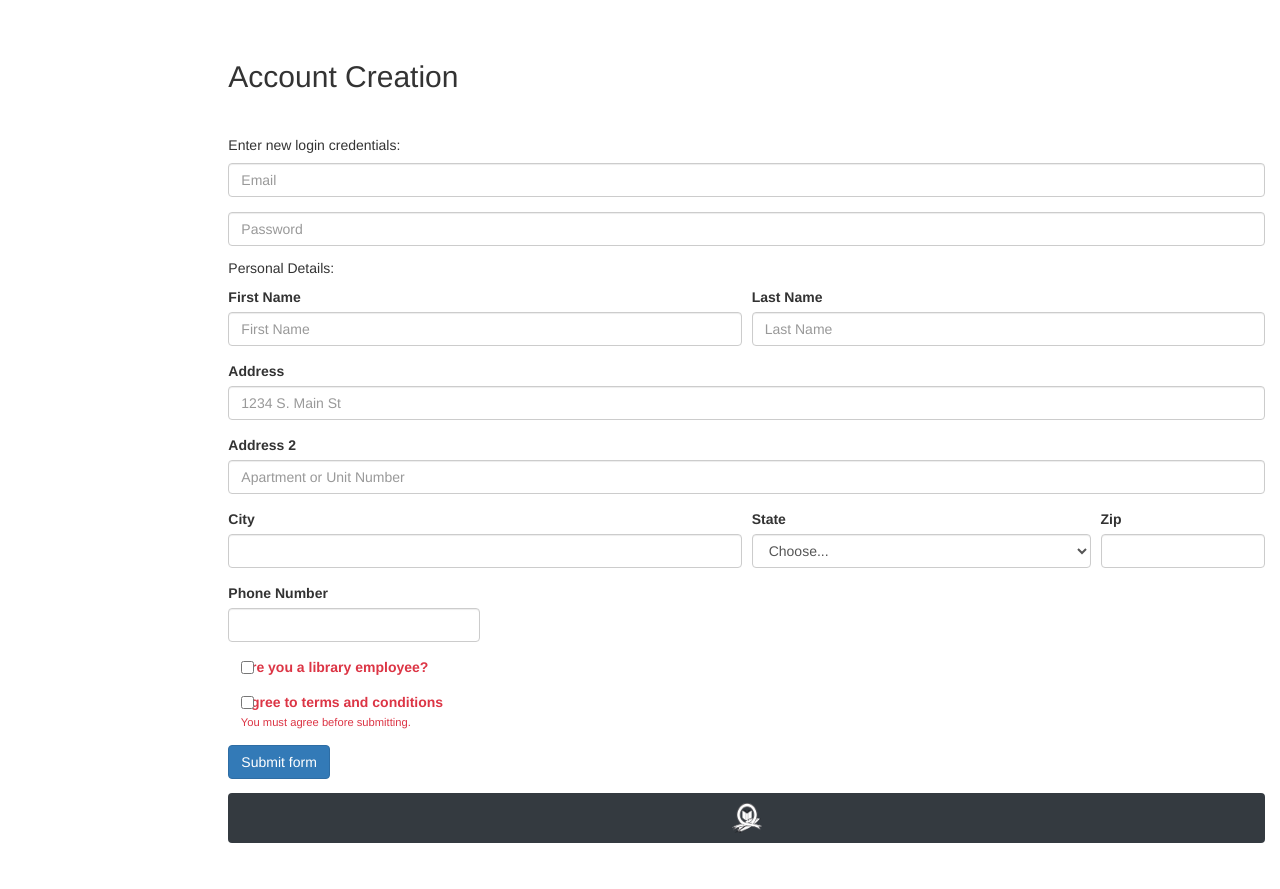
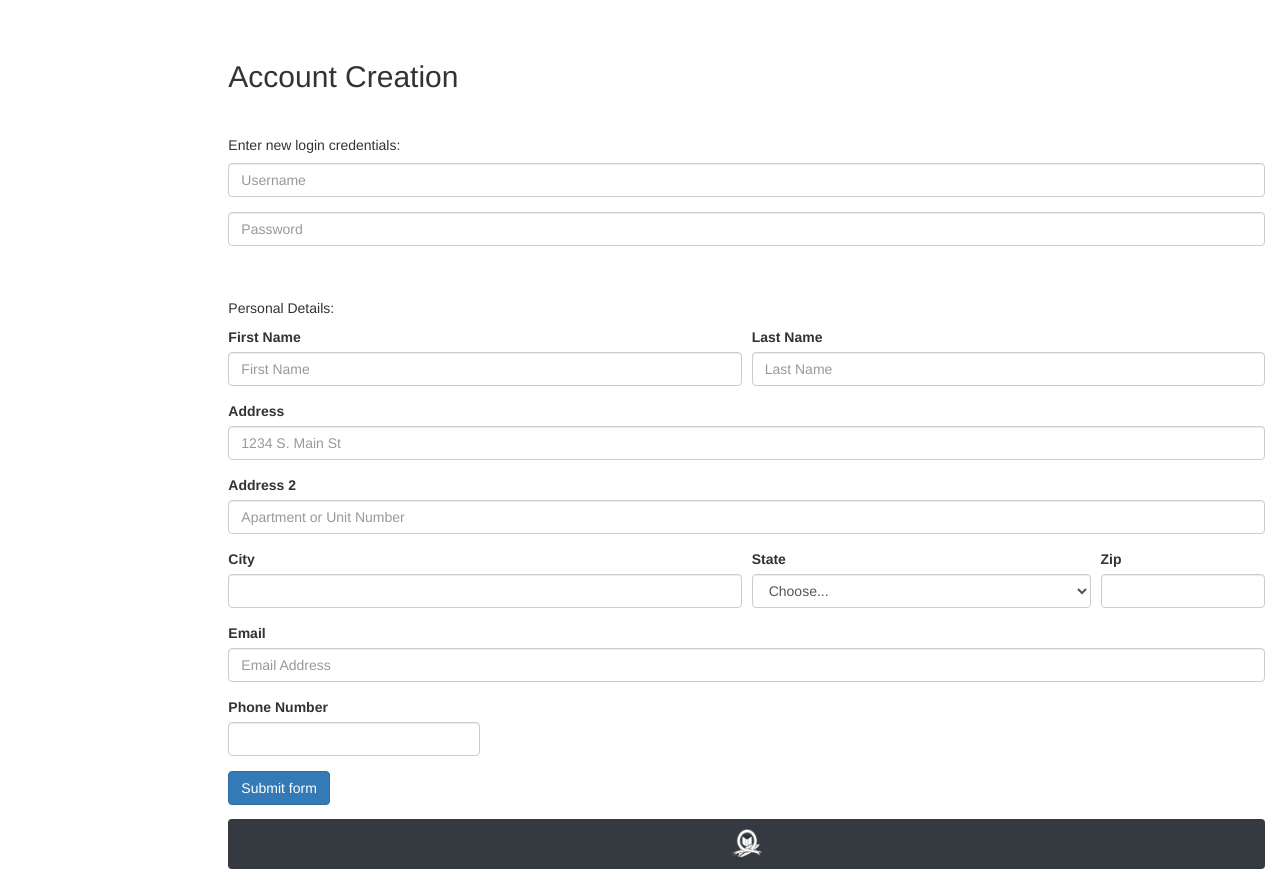
Before and after one commit to tamsenrochelle1/WebAppProject, a PHP site: page /newUser.php in a window 1280 px wide. Shown: the part 62-951 px from the top of the page. Before the commit the page ends 905 px from the top, so only its background shows below. Run offline with PHP 8.4, Linux system fonts and the light colour scheme; tables that the repository leaves empty hold one stand-in row (values such as "Sample post"); data that the repository does not hold is empty; some libraries are stand-ins or nearby versions.

Commit message:
Update newUser.php
finalized newUser.php - yay!

```diff
--- a/newUser.php
+++ b/newUser.php
@@ -7,7 +7,7 @@
 <?php require_once 'inc/menu.php'; ?>
 
 <div class="col-sm-offset-2 col-sm-10">
-<form action="categories.php">
+<form action="newUser.php">
   <div class="form-group">
         <br><h2>Account Creation</h2><br>
   </div>
@@ -15,42 +15,45 @@
   <h5>Enter new login credentials:</h5>
 
   <div class="form-group">
-    <input type="email" class="form-control form-control-lg" name="exampleInputEmail1" id="exampleInputEmail1" aria-describedby="emailHelp" placeholder="Email" required>
+    <input type="text" name="user_name" method="post" action="newUser.php"  class="form-control form-control-lg"  id="inputUser_Name" aria-describedby="user_nameHelp" placeholder="Username" required>
   </div>
 
   <div class="form-group">
-    <input type="password" class="form-control form-control-lg" name="exampleInputPassword1" id="exampleInputPassword1" placeholder="Password" required>
+    <input type="text" name="password" method="post" action="newUser.php" class="form-control form-control-lg"  id="exampleInputPassword1" placeholder="Password" required>
+    <p><br><br></p>
   </div>
 
 
+
+
   <h5>	Personal Details: </h5>
-  <form action="categories.php">
+  <form action="newUser.php">
       <div class="form-row">
         <div class="form-group col-md-6">
           <label for="inputEmail4">First Name</label>
-          <input type="text" class="form-control" id="inputFirstName" placeholder="First Name" required>
+          <input type="text" name="first_name" method="post" action="newUser.php" class="form-control"  id="inputFirstName" placeholder="First Name" required>
         </div>
         <div class="form-group col-md-6">
           <label for="inputPassword4">Last Name</label>
-          <input type="text" class="form-control" id="inputLastName" placeholder="Last Name" required>
+          <input type="text" name="last_name" method="post" action="newUser.php" class="form-control"  id="inputLastName" placeholder="Last Name" required>
         </div>
         </div>
         <div class="form-group">
           <label for="inputAddress">Address</label>
-        <input type="text" class="form-control" id="inputAddress" placeholder="1234 S. Main St">
+          <input type="text" name="address_line_1" method="post" action="newUser.php" class="form-control"  id="inputAddress" placeholder="1234 S. Main St">
         </div>
       <div class="form-group">
         <label for="inputAddress2">Address 2</label>
-        <input type="text" class="form-control" id="inputAddress2" placeholder="Apartment or Unit Number">
+        <input type="text" name="address_line_2" method="post" action="newUser.php" class="form-control"  id="inputAddress2" placeholder="Apartment or Unit Number">
       </div>
       <div class="form-row">
         <div class="form-group col-md-6">
           <label for="inputCity">City</label>
-          <input type="text" class="form-control" id="inputCity">
+          <input type="text" name="city" method="post" action="newUser.php" class="form-control" id="inputCity">
         </div>
         <div class="form-group col-md-4">
           <label for="inputState">State</label>
-          <select id="inputState" class="form-control">
+          <select type="text" name="state" method="post" action="newUser.php" id="inputState" class="form-control">
             <option selected>Choose...</option>
             <option>AL</option>
             <option>AK</option>
@@ -106,64 +109,61 @@
         </div>
         <div class="form-group col-md-2">
           <label for="inputZip">Zip</label>
-          <input type="text" class="form-control" id="inputZip">
+          <input type="text" name="zip" method="post" action="newUser.php" class="form-control"  id="inputZip">
         </div>
       </div>
+      <div class="form-group">
+        <label for="inputAddress2">Email</label>
+        <input type="text" name="email" method="post" action="newUser.php" class="form-control"  id="inputEmail" placeholder="Email Address">
+      </div>
+
       <div class="form-row">
       <div class="form-group col-md-3">
         <label for="inputPhone">Phone Number</label>
-        <input type="tel" class="form-control" id="inputPhone">
-      </div>
-    </div>
-    <div class="form-group">
-      <div class="form-check">
-        <input class="form-check-input is-invalid" type="checkbox" value="" id="employeeCheck">
-        <label class="form-check-label" for="invalidCheck3">
-          Are you a library employee?
-        </label>
+        <input type="text" name="phone_number" method="post" action="newUser.php" class="form-control"  id="inputPhone">
       </div>
     </div>
 
-    <div class="form-group">
-      <div class="form-check">
-        <input class="form-check-input is-invalid" type="checkbox" value="" id="invalidCheck" required>
-        <label class="form-check-label" for="invalidCheck">
-          Agree to terms and conditions
-        </label>
-        <div class="invalid-feedback">
-          You must agree before submitting.
-        </div>
-      </div>
-    </div>
     <button class="btn btn-primary" type="submit">Submit form</button>
   </form>
 
 
 <?php
-    require_once 'dblogin.php';
+  //  require_once 'dblogin.php';
 
     $conn = new mysqli($hn, $un, $pw, $db); //this is built-in object for PHP
     if($conn->connect_error) die($conn->connect_error); //calls function to die for all those error messages
 
+    $salt1 = 'qm&h*';
+    $salt2 = 'pg!@';
 
-    if(isset($_POST['user_name'])) //checking if col has a value
+    if(isset($_POST['email'])) //checking if col has a value
     {
+      //set date format
+
+      $date = date("Y-m-d");
+
+      $member_id = '';
+      $roles = 'member';
+
+      $first_name = $_POST['first_name'];
+      $last_name = $_POST['last_name'];
       $user_name = $_POST['user_name'];
-      $email = $_POST['email'];
       $password = $_POST['password'];
-      $firstName = $_POST['firstName'];
-      $lastName = $_POST['lastName'];
-      $phoneNumber = $_POST['phoneNumber'];
-      $streetAddress = $_POST['streetAddress'];
+      $address_line_1 = $_POST['address_line_1'];
+      $address_line_2 = $_POST['address_line_2'];
       $city = $_POST['city'];
       $state = $_POST['state'];
-      $zipCode = $_POST['zipCode'];
-      $employeeCheck = $_POST['employeeCheck'];
+      $zip = $_POST['zip'];
+      $start_date = '$date';
+      $email = $_POST['email'];
+      $phone_number = $_POST['phone_number'];
+      $token = hash('ripemd128', "$salt1$password$salt2");
 
 
-      $query = "INSERT INTO member (user_name, password, firstName, lastName, phoneNumber, streetAddress, city, state, zipCode) VALUES ('$email', $password, '$firstName', $lastName, $phoneNumber, $streetAddress, $city, $state, $zipCode)";
+      $query = "INSERT INTO member (roles, first_name, last_name, user_name, password, address_line_1, address_line_2, city, state, zip, start_date, email, phone_number) VALUES
+      ('$roles', '$first_name', '$last_name', '$user_name', '$token', '$address_line_1', '$address_line_2', '$city', '$state', '$zip', '$start_date', '$email', '$phone_number')";
 
-    //echo $query.'<br>';
       $result = $conn->query($query);
       if(!$result) die($conn->error);
 
```
Lines whose indentation alone changed are shown as unchanged.
